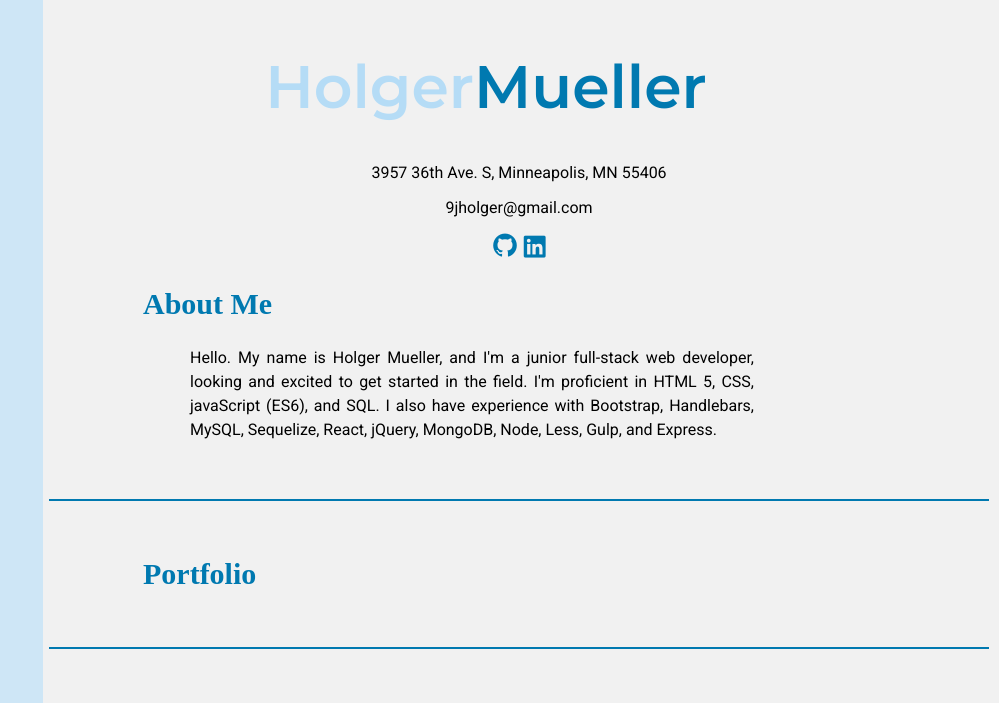
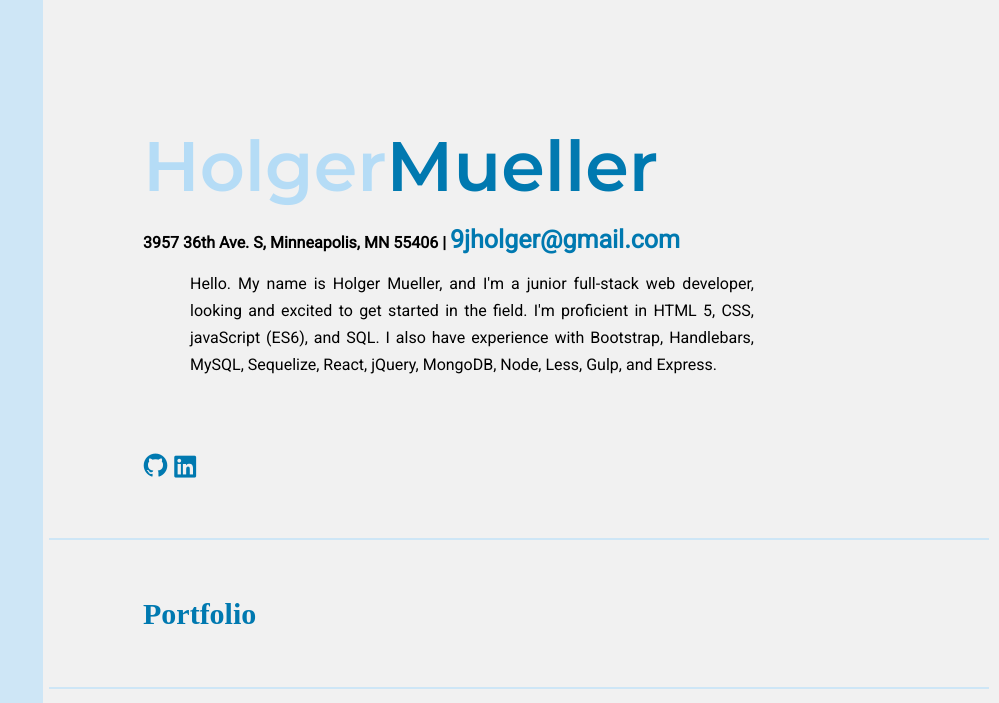
Before and after one commit to Holgermueller/Resume, a website: page index.html in a window 1280 px wide. Shown: the top 703 px of the page, 281-1280 px from the left. Drawn offline with nearby package versions, Linux system fonts and the light colour scheme.

Commit message:
more styling

```diff
--- a/css/resume.less
+++ b/css/resume.less
@@ -14,7 +14,7 @@ ul {
 }
 
 hr {
-    border: .5px solid @accent-color;
+    border: .5px solid @primary-color;
     margin: 6% 0;
 }
 
@@ -28,7 +28,7 @@ hr {
     font-family: 'Roboto', sans-serif;
     width: 60%;
     margin-left: 15%;
-    line-height: 1.5;
+    line-height: 27px;
     text-align: justify;
 }
 
@@ -83,8 +83,8 @@ a:hover {
 
   // about
   .name {
-      font-size: 60px;
-      margin-left: 23%;
+      font-size: 70px;
+      margin: 12% 0 1% 10%;
       font-family: 'Montserrat', sans-serif;
   }
 
@@ -100,11 +100,19 @@ a:hover {
 
   .address, .email {
     font-family: 'Roboto', sans-serif;
+    font-weight: bolder;
+  }
+
+  .email {
+      color: @accent-color;
   }
 
   .contact {
-      text-align: center;
-      font-weight: 400;
+      margin-left: 10%;
+  }
+
+  .contact-icons {
+      margin: 8% 0 0 10%;
   }
 
   // portfolio
@@ -112,6 +120,12 @@ a:hover {
   //experience
   .experience-history {
       margin-left: 15%;
+      width: 60%;
+  }
+
+  .what {
+    line-height: 1.5;
+    font-family: 'Roboto', sans-serif;
   }
 
   // skills and tech
--- a/index.html
+++ b/index.html
@@ -44,25 +44,24 @@
                 </div>
             </h1>
             <div class="contact">
-                <p class="address">3957 36th Ave. S, Minneapolis, MN 55406</p>
-                <p class="email">9jholger@gmail.com</p>
-                <div class="contact-icons">
-                    <a href="https://github.com/Holgermueller">
-                        <i class="devicon-github-plain"></i>
-                    </a>
-                    <a href="https://www.linkedin.com/in/holger-mueller-75855114a/">
-                        <i class="fab fa-linkedin"></i>
-                    </a>
-                </div>
+                <p class="address">3957 36th Ave. S, Minneapolis, MN 55406 |
+                    <a class="email" href="mailto:9jholger@gmail.com">9jholger@gmail.com</a>
+                </p>
             </div>
-            <h2 class="section-name">About Me</h2>
             <p class="text">
                 Hello. My name is Holger Mueller, and I'm a junior full-stack web developer,
                 looking and excited to get started in the field. I'm proficient in HTML 5, CSS,
                 javaScript (ES6), and SQL. I also have experience with Bootstrap, Handlebars, MySQL,
                 Sequelize, React, jQuery, MongoDB, Node, Less, Gulp, and Express.
             </p>
-
+            <div class="contact-icons">
+                <a href="https://github.com/Holgermueller">
+                    <i class="devicon-github-plain"></i>
+                </a>
+                <a href="https://www.linkedin.com/in/holger-mueller-75855114a/">
+                    <i class="fab fa-linkedin"></i>
+                </a>
+            </div>
         </div>
 
         <hr>
```
Also changed, not shown: css/resume.css.
